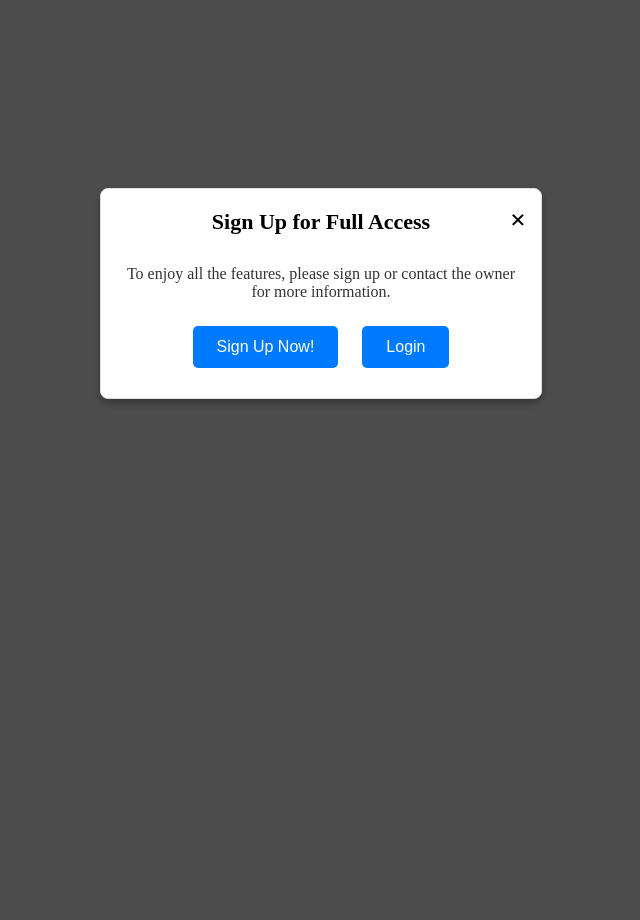
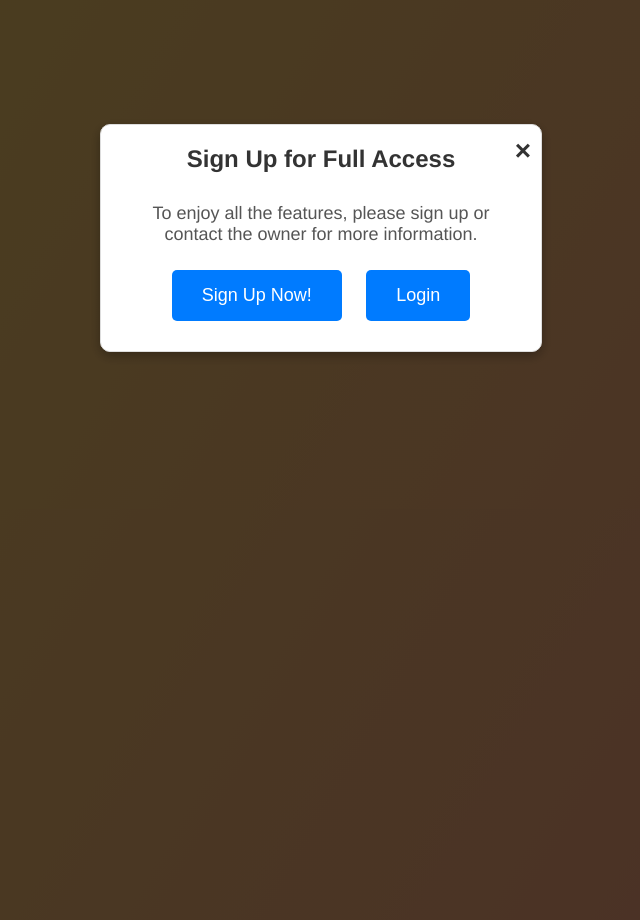
Before and after one commit to Eyecon14/directunlocks, a PHP site: page /denied.html in a window 1280 px wide. Shown: the whole page, without its empty margins (319-959 px from the left). Run offline with PHP 8.4, Linux system fonts and the light colour scheme.

Commit message:
Add files via upload

```diff
--- a/about.html
+++ b/about.html
@@ -73,12 +73,12 @@
 </head>
 <body>
     <header>
-        <h1>About TeleTech Hub</h1>
+        <h1>About Us</h1>
     </header>
     <main>
         <h2>Who We Are</h2>
         <p>
-            TeleTech Hub is a leading provider of unlocking services for Apple devices. We specialize in unlocking iCloud
+            DirectUnlock is a leading provider of unlocking services for Apple devices. We specialize in unlocking iCloud
             locked iPhones, iPads, MacBooks, and network-locked devices. Our goal is to empower our customers by unlocking
             the full potential of their devices.
         </p>
@@ -96,7 +96,7 @@
         </p>
     </main>
     <footer>
-        <p>&copy; 2024 TeleTech Hub. All rights reserved.</p>
+        <p>&copy; 2024 DirectUnlock. All rights reserved.</p>
     </footer>
 </body>
 </html>
--- a/contact.html
+++ b/contact.html
@@ -109,7 +109,7 @@
     <main>
 
         <h3>
-            <a href="https://t.me/teletech_hub">Contact Admin.<a>
+            <a href="http://wa.me/17088162509">Contact Admin.<a>
         </h3>
 
         <h2>We can't wait to hear from you!</h2>
--- a/denied.html
+++ b/denied.html
@@ -5,7 +5,17 @@
     <meta name="viewport" content="width=device-width, initial-scale=1.0">
     <title>Acess Denied!</title>
     <style>
-        /* Modal Styles */
+        body {
+            font-family: 'Helvetica', sans-serif;
+            background: linear-gradient(120deg, #f6d365, #fda085);
+            margin: 0;
+            padding: 20px;
+            display: flex;
+            justify-content: center;
+            align-items: center;
+            min-height: 100vh;
+        }
+
         .modal {
             display: none; /* Hidden by default */
             position: fixed;
@@ -20,23 +30,29 @@
         }
 
         .modal-content {
-            background-color: #ffffff; /* White background for modal content */
-            margin: 10% auto; /* Centering the modal with some margin */
+            background-color: #fff; /* White background for modal content */
+            margin: 5% auto; /* Centering the modal with some margin */
             padding: 20px;
-            border-radius: 8px; /* Rounded corners for a modern look */
+            border-radius: 10px; /* Rounded corners for a modern look */
             border: 1px solid #ddd; /* Light border color */
             width: 90%;
             max-width: 400px; /* Max-width for large screens */
             text-align: center;
             position: relative; /* Needed for positioning the close button */
-            box-shadow: 0 4px 8px rgba(0, 0, 0, 0.3); /* Subtle shadow for depth */
+            box-shadow: 0 4px 12px rgba(0, 0, 0, 0.3); /* Subtle shadow for depth */
+            animation: fadeIn 0.5s ease-in-out; /* Fade-in effect */
+        }
+
+        @keyframes fadeIn {
+            from { opacity: 0; }
+            to { opacity: 1; }
         }
 
         .close-button {
             position: absolute;
-            top: 15px;
-            right: 15px;
-            color: #000000;
+            top: 10px;
+            right: 10px;
+            color: #333;
             font-size: 28px;
             font-weight: bold;
             cursor: pointer;
@@ -46,67 +62,67 @@
         .close-button:hover,
         .close-button:focus {
             color: #007bff; /* Blue color on hover/focus for visibility */
-            text-decoration: none;
         }
 
         .modal-button {
             background-color: #007bff; /* Primary blue color */
             color: white;
-            padding: 12px 24px;
+            padding: 15px 30px;
             border: none;
             border-radius: 5px;
             cursor: pointer;
             margin: 10px;
-            font-size: 16px;
-            transition: background-color 0.3s ease; /* Smooth background color transition */
+            font-size: 18px;
+            transition: background-color 0.3s ease, transform 0.3s ease; /* Smooth background color and scale transition */
         }
 
         .modal-button:hover {
             background-color: #0056b3; /* Darker blue on hover */
+            transform: scale(1.05); /* Slightly enlarge the button on hover */
         }
 
         h2 {
-            margin: 0;
-            padding-bottom: 15px;
-            font-size: 22px;
-            color: #000000; /* Black color for heading */
+            margin: 0 0 20px;
+            padding-bottom: 10px;
+            font-size: 24px;
+            color: #333; /* Dark color for heading */
         }
 
         p {
             margin: 15px 0;
-            font-size: 16px;
-            color: #333333; /* Dark gray color for text */
+            font-size: 18px;
+            color: #555; /* Medium gray color for text */
         }
 
         /* Responsive Styles */
         @media (max-width: 600px) {
             .modal-content {
                 width: 95%; /* Make modal slightly larger on smaller screens */
-                padding: 85px 3px;
+                padding: 20px;
             }
 
             .modal-button {
                 padding: 10px 20px; /* Adjust button size for smaller screens */
-                font-size: 15px;
+                font-size: 16px;
                 margin: 5px;
             }
 
             .close-button {
-                color: red;
                 top: 10px;
                 right: 10px;
-                font-size: 54px; /* Smaller close button on small screens */
+                font-size: 24px; /* Smaller close button on small screens */
             }
 
             h2 {
-                font-size: 25px; /* Adjust heading size */
-                color: red;
+                font-size: 22px; /* Adjust heading size */
             }
 
             p {
-                font-size: 18px; /* Adjust paragraph size */
+                font-size: 16px; /* Adjust paragraph size */
             }
         }
+
+
     </style>
 </head>
 <body>
--- a/imei.html
+++ b/imei.html
@@ -83,7 +83,7 @@
 
         /* Order Row Styles */
         .order-row {
-            background-color: #28a745;
+            background-color: #000033;
             border-radius: 8px;
             padding: 15px;
             margin-bottom: 15px;
@@ -134,7 +134,7 @@
         .time-frame {
             text-align: right;
             font-size: 0.85em;
-            color: #cccccc;
+            color: yellow;
             margin-top: 5px;
         }
 
--- a/index.html
+++ b/index.html
@@ -15,7 +15,7 @@
 
                 }
 
-                button {
+                .butt button {
                     background: linear-gradient(135deg, #6f86d6, #48c6ef);
                     border: none;
                     color: white;
@@ -29,13 +29,13 @@
                     transition: 0.3s;
                 }
 
-                button:hover {
+                .butt button:hover {
                     background: linear-gradient(135deg, #48c6ef, #6f86d6);
                     box-shadow: 0 8px 16px rgba(0, 0, 0, 0.3);
                     transform: translateY(-2px);
                 }
 
-                button i {
+                .butt button i {
                     margin-right: 10px;
                 }
 
--- a/scripts.js
+++ b/scripts.js
@@ -39,7 +39,7 @@ document.addEventListener('DOMContentLoaded', function() {
     document.querySelector('.modal-button').addEventListener('click', function() {
         // Handle the "Join" button click event
         // For example, redirect to a Telegram group or other action
-        window.location.href = 'https://t.me/teletechhub';
+        window.location.href = 'https://t.me/DirectUnlock_z';
     });
 
     // Close the modal when the close button (×) is clicked
--- a/styles.css
+++ b/styles.css
@@ -19,7 +19,7 @@ body {
     padding: 20px;
     box-sizing: border-box;
     border: 1px solid #1f2937;
-    background-color: #030e2c;
+    background-color: #000033;
     border-radius: 8px;
     box-shadow: 0 2px 5px rgba(0, 0, 0, 0.2);
     width: calc(33.33% - 20px);
@@ -72,7 +72,7 @@ body {
         padding: 15px;
         border: 1px solid #1f2937;
         border-radius: 8px;
-        background-color: #1e3a8a;
+        background-color: #000033;
         box-shadow: 0 2px 4px rgba(0, 0, 0, 0.2);
     }
 
```
Also changed, not shown: welcome.html (+17 -17 lines).
